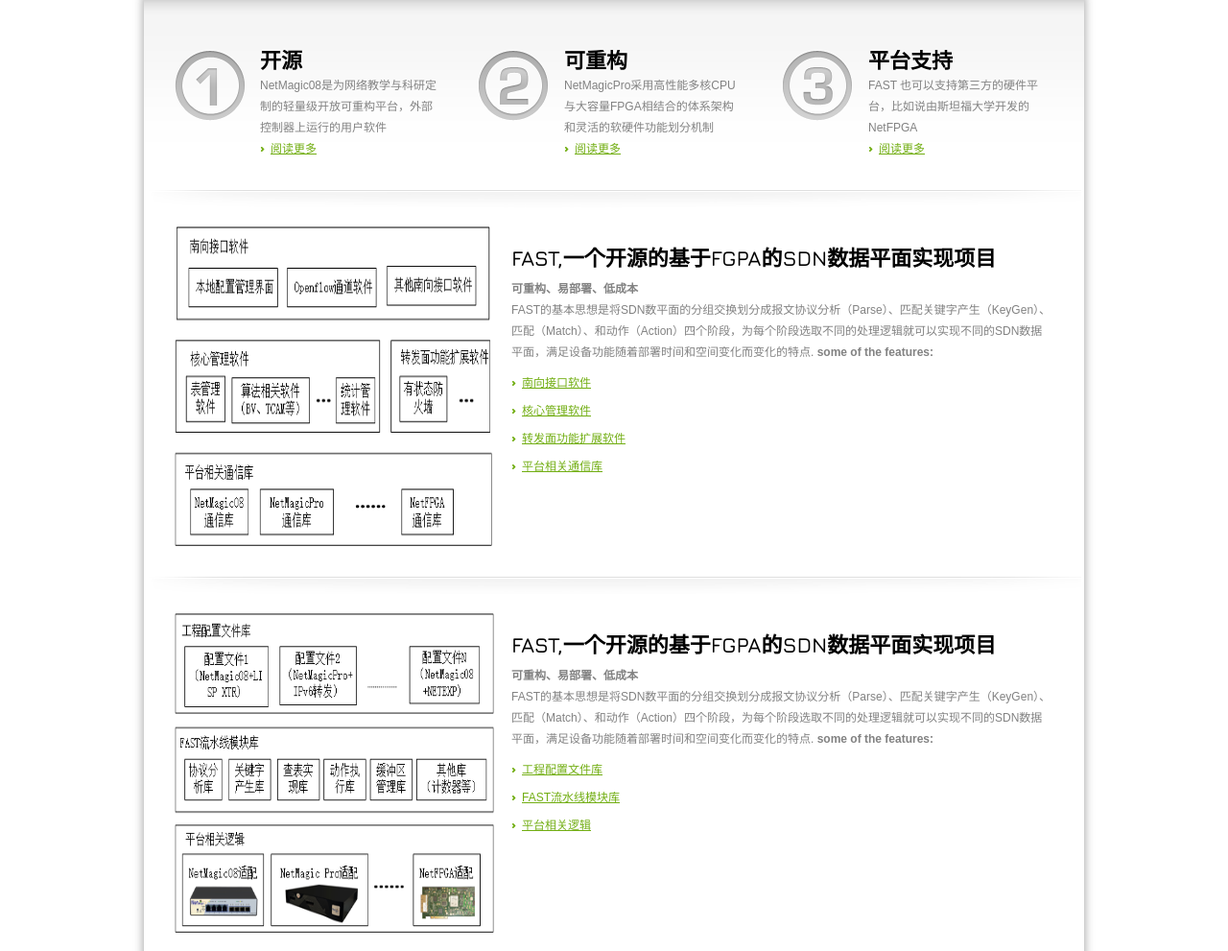
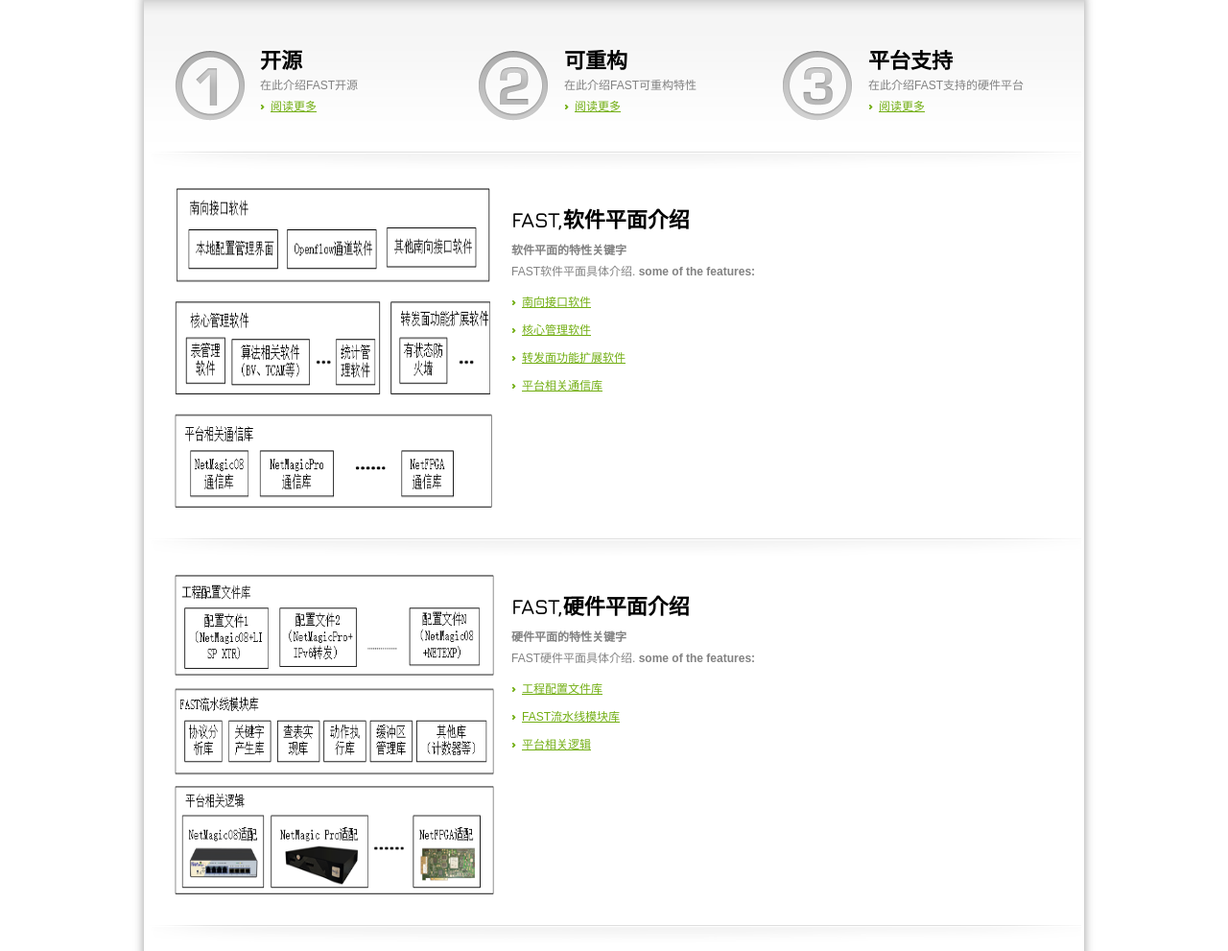
Before and after one commit to FAST-Switch/fast-switch.github.com, a plain HTML site: page index.html in a window 1280 px wide. Shown: the part 532-1523 px from the top of the page at 96% size. Drawn offline with nearby package versions, Linux system fonts and the light colour scheme; a web font is replaced by a local one.

Commit message:
fast pages index.html change

```diff
--- a/index.html
+++ b/index.html
@@ -98,7 +98,7 @@
 						<img src="css/images/col-img1.png" alt="" />
 						<div class="col-cnt">
 							<h2>开源</h2>
-							<p>NetMagic08是为网络教学与科研定制的轻量级开放可重构平台，外部控制器上运行的用户软件</p>
+							<p>在此介绍FAST开源</p>
 							<a href="#" class="more">阅读更多</a>
 						</div>
 					</div>
@@ -106,7 +106,7 @@
 						<img src="css/images/col-img2.png" alt="" />
 						<div class="col-cnt">
 							<h2>可重构</h2>
-							<p>NetMagicPro采用高性能多核CPU与大容量FPGA相结合的体系架构和灵活的软硬件功能划分机制 </p>
+							<p>在此介绍FAST可重构特性 </p>
 							<a href="#" class="more">阅读更多</a>
 						</div>
 					</div>
@@ -114,7 +114,7 @@
 						<img src="css/images/col-img3.png" alt="" />
 						<div class="col-cnt">
 							<h2>平台支持</h2>
-							<p>FAST 也可以支持第三方的硬件平台，比如说由斯坦福大学开发的NetFPGA</p>
+							<p>在此介绍FAST支持的硬件平台</p>
 							<a href="#" class="more">阅读更多</a>
 						</div>
 					</div>
@@ -125,10 +125,10 @@
 				<section class="post">
 					<img src="css/images/post-img1.png" alt="" />
 					<div class="post-cnt">
-						<h2>FAST,一个开源的基于FGPA的SDN数据平面实现项目</h2>
+						<h2>FAST,软件平面介绍</h2>
 						<p>
-							<strong>可重构、易部署、低成本 </strong><br />
-							 FAST的基本思想是将SDN数平面的分组交换划分成报文协议分析（Parse）、匹配关键字产生（KeyGen）、匹配（Match）、和动作（Action）四个阶段，为每个阶段选取不同的处理逻辑就可以实现不同的SDN数据平面，满足设备功能随着部署时间和空间变化而变化的特点. <strong>some of the features:</strong>
+							<strong>软件平面的特性关键字 </strong><br />
+							 FAST软件平面具体介绍. <strong>some of the features:</strong>
 						</p>
 
 						<ul>
@@ -143,10 +143,10 @@
 				<section class="post">
 					<img src="css/images/post-img2.png" alt="" />
 					<div class="post-cnt">
-						<h2>FAST,一个开源的基于FGPA的SDN数据平面实现项目</h2>
+						<h2>FAST,硬件平面介绍</h2>
 						<p>
-							<strong>可重构、易部署、低成本 </strong><br />
-							 FAST的基本思想是将SDN数平面的分组交换划分成报文协议分析（Parse）、匹配关键字产生（KeyGen）、匹配（Match）、和动作（Action）四个阶段，为每个阶段选取不同的处理逻辑就可以实现不同的SDN数据平面，满足设备功能随着部署时间和空间变化而变化的特点. <strong>some of the features:</strong>
+							<strong>硬件平面的特性关键字 </strong><br />
+							 FAST硬件平面具体介绍. <strong>some of the features:</strong>
 						</p>
 
 						<ul>
```
Also changed, not shown: 3 other files.
